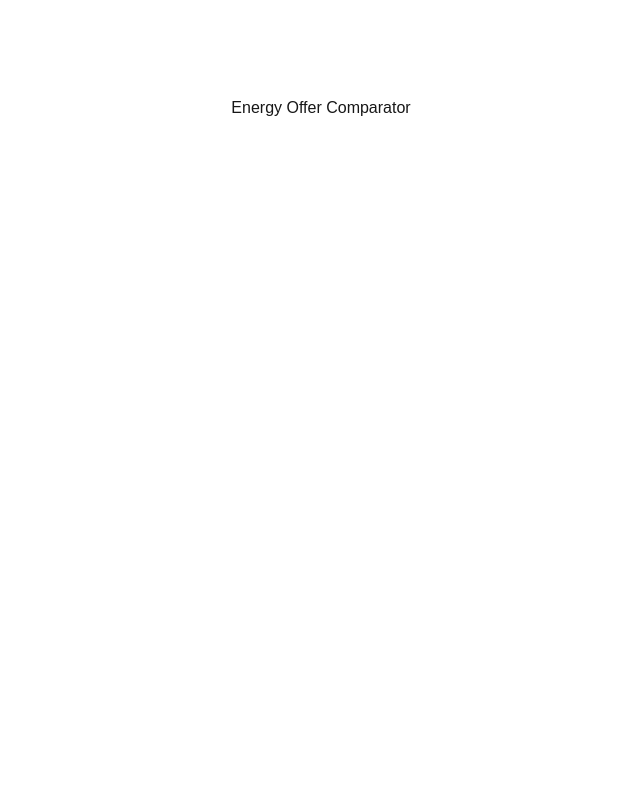
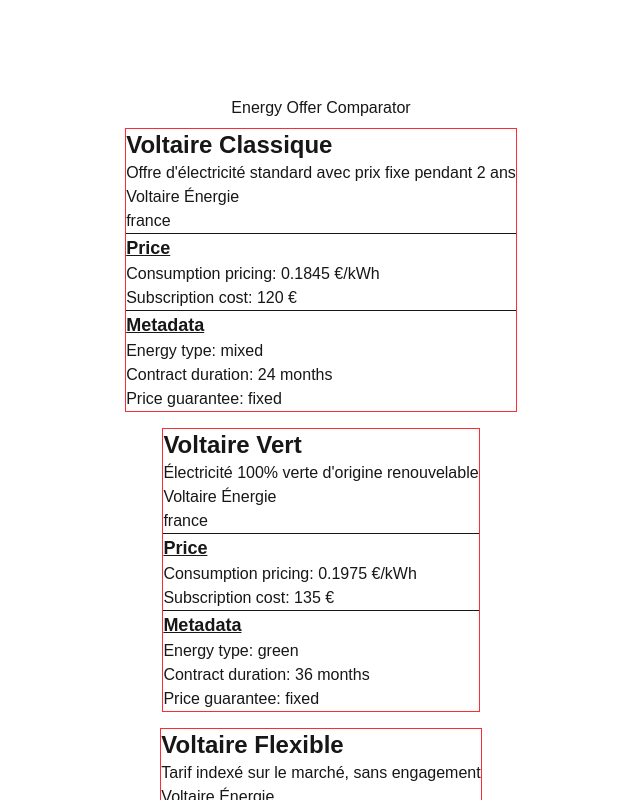
Before and after one commit to Xelaflash/papernest_test, a Next.js app: page / in a window 1280 px wide. Shown: the top 800 px of the page, without its empty margins (319-959 px from the left). Built offline with nearby package versions, Linux system fonts and the light colour scheme; no server answers.

Commit message:
feat: get offers infos with providers
Basic display for dev purpose. UI will be handled later

TODO:
- sorting/filtering

```diff
--- /dev/null
+++ b/src/app/actions/getOffers.ts
@@ -0,0 +1,17 @@
+'use server';
+
+import type { OfferWithProvider } from '@/types/energy';
+
+export const getOffers = async (): Promise<OfferWithProvider[]> => {
+  const baseUrl = process.env.NEXT_PUBLIC_BASE_URL || 'http://localhost:3000';
+  const response = await fetch(`${baseUrl}/api/offers`, {
+    method: 'GET',
+    cache: 'no-store', // always fresh data
+  });
+
+  if (!response.ok) {
+    throw new Error(`Failed to fetch offers: ${response.statusText}`);
+  }
+
+  return response.json();
+};
--- /dev/null
+++ b/src/app/api/offers/route.ts
@@ -0,0 +1,26 @@
+import { NextResponse } from 'next/server';
+
+import offers from '@/data/energy_offers.json';
+import providers from '@/data/energy_providers.json';
+import type { Offer, Provider } from '@/types/energy';
+
+interface OfferWithProvider extends Offer {
+  provider: Provider | undefined;
+}
+
+export async function GET(): Promise<NextResponse<OfferWithProvider[]>> {
+  const result: OfferWithProvider[] = offers.energy_offers.map(
+    (offer: Offer) => {
+      const provider = providers.energy_providers.find(
+        (provider: Provider) => provider.id === offer.provider_id
+      );
+
+      return {
+        ...offer,
+        provider,
+      };
+    }
+  );
+
+  return NextResponse.json(result);
+}
--- a/src/app/page.tsx
+++ b/src/app/page.tsx
@@ -1,7 +1,33 @@
-export default function Home() {
+import { getOffers } from './actions/getOffers';
+
+export default async function Home() {
+  const data = await getOffers();
+
   return (
     <main className="flex min-h-screen flex-col items-center justify-between p-24">
       <h1>Energy Offer Comparator</h1>
+
+      {data.map(offer => (
+        <div key={offer.id} className="my-2 border border-red-500">
+          <h2 className="text-2xl font-bold">{offer.name}</h2>
+          <p>{offer.description}</p>
+          <p>{offer.provider.display_name}</p>
+          <p>{offer.provider.country}</p>
+          <hr />
+          <h3 className="text-lg font-bold underline">Price</h3>
+          <ul>
+            <li>Consumption pricing: {offer.consumption_pricing} €/kWh</li>
+            <li>Subscription cost: {offer.subscription_cost} €</li>
+          </ul>
+          <hr />
+          <h3 className="text-lg font-bold underline">Metadata</h3>
+          <ul>
+            <li>Energy type: {offer.metadata.energy_type}</li>
+            <li>Contract duration: {offer.metadata.contract_duration}</li>
+            <li>Price guarantee: {offer.metadata.price_guarantee}</li>
+          </ul>
+        </div>
+      ))}
     </main>
   );
 }
--- /dev/null
+++ b/src/types/energy.ts
@@ -0,0 +1,29 @@
+export interface Provider {
+  id: string;
+  slug: string;
+  display_name: string;
+  country: string;
+}
+
+export interface OfferMetadata {
+  energy_type: string;
+  contract_duration: string;
+  price_guarantee: string;
+}
+
+export interface Offer {
+  id: string;
+  slug: string;
+  name: string;
+  description: string;
+  provider_id: string;
+  consumption_pricing: number;
+  subscription_cost: number;
+  metadata: OfferMetadata;
+}
+
+export interface OfferWithProvider extends Offer {
+  provider: Provider;
+  annual_price: number;
+  monthly_price: number;
+}
```
